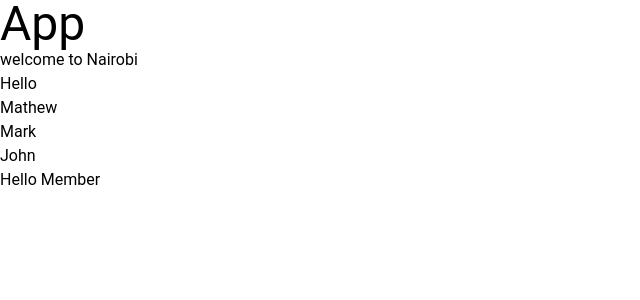
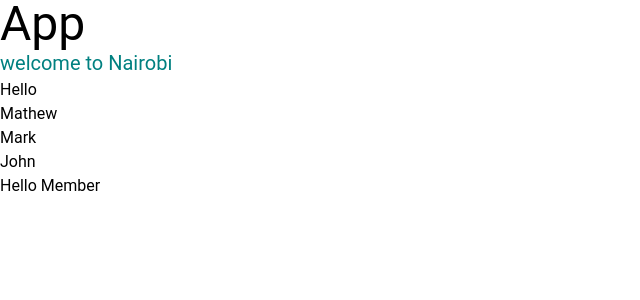
Before and after one commit to Mwimar/react-jobs, a React (Vite) app: page / in a window 1280 px wide. Shown: the top 300 px of the page, without its empty margins (0-640 px from the left). Built offline with nearby package versions, Linux system fonts and the light colour scheme.

Commit message:
inline styling

```diff
--- a/src/App.jsx
+++ b/src/App.jsx
@@ -8,7 +8,7 @@ const App = () => {
       App
 
       </div>
-      <p>welcome to { address}</p>
+      <p style={{color:'teal', fontSize:'20px'}}>welcome to { address}</p>
       <p>Hello</p>
       <ul>
         {names.map((name, index) => (
```
